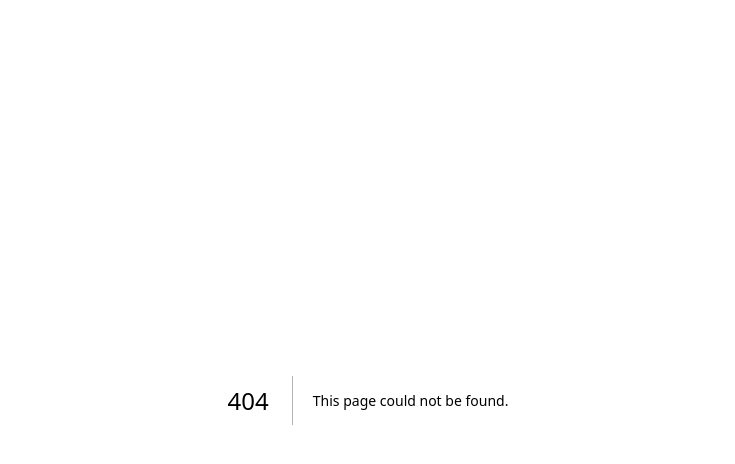
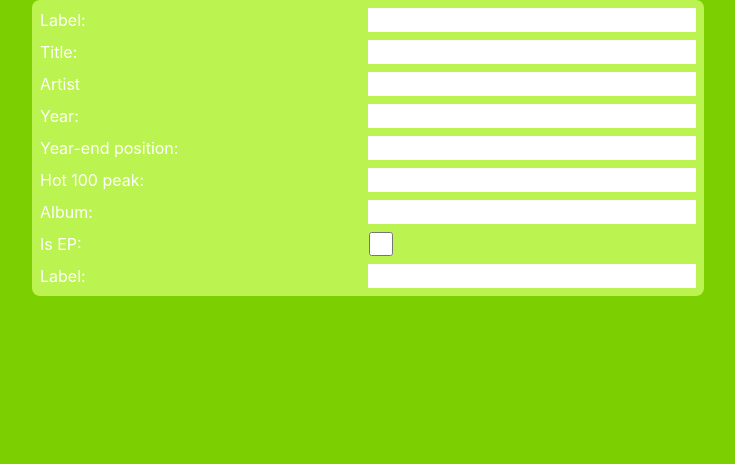
Before and after one commit to davenpos/Simeon-s-Best-Hit-Songs, a Next.js app: page /add in a window 1280 px wide. Before the commit this address had no page. Shown: the top 464 px of the page, without its empty margins (272-1007 px from the left). Built offline with nearby package versions, Linux system fonts and the light colour scheme.

Commit message:
Created add page, form and route

```diff
--- /dev/null
+++ b/app/add/page.tsx
@@ -0,0 +1,5 @@
+import Form from '@/components/Form';
+
+export default function Page() {
+  return <Form />;
+}
--- /dev/null
+++ b/app/api/add/route.ts
@@ -0,0 +1,25 @@
+import type { NextRequest } from 'next/server';
+import { NextResponse } from 'next/server';
+import { prisma } from '@/lib/prisma';
+
+export async function POST(req: NextRequest) {
+  try {
+    const formData = await req.formData();
+    //console.log(formData.get('title'));
+
+    return new NextResponse(
+      JSON.stringify({
+        message: 'Success',
+      }),
+      { status: 200 },
+    );
+  } catch (error: unknown) {
+    return new NextResponse(
+      JSON.stringify({
+        message: 'Authentication failed',
+        error: error instanceof Error ? error.message : 'Unknown error',
+      }),
+      { status: 500 },
+    );
+  }
+}
--- /dev/null
+++ b/components/Form.tsx
@@ -0,0 +1,81 @@
+'use client';
+
+import { SubmitEvent, useState } from 'react';
+import FormInput from './FormInput';
+
+export default function Form() {
+  const [isEP, setIsEP] = useState(false);
+
+  async function onSubmit(event: SubmitEvent<HTMLFormElement>) {
+    event.preventDefault();
+
+    const formData = new FormData(event.currentTarget);
+    formData.set('isEP', isEP.toString());
+    const response = await fetch('/api/add', {
+      method: 'POST',
+      body: formData,
+    });
+
+    //const data = await response.json();
+  }
+
+  const formLabels = [
+    {
+      name: 'rank',
+      label: 'Label:',
+      type: 'number',
+    },
+    {
+      name: 'title',
+      label: 'Title:',
+      type: 'text',
+    },
+    {
+      name: 'artist',
+      label: 'Artist',
+      type: 'text',
+    },
+    {
+      name: 'year',
+      label: 'Year:',
+      type: 'number',
+    },
+    {
+      name: 'year_end_pos',
+      label: 'Year-end position:',
+      type: 'number',
+    },
+    {
+      name: 'hot_100_pos',
+      label: 'Hot 100 peak:',
+      type: 'number',
+    },
+    {
+      name: 'album',
+      label: 'Album:',
+      type: 'text',
+    },
+    {
+      name: 'isEP',
+      label: 'Is EP:',
+      type: 'checkbox',
+      onChange: () => setIsEP(!isEP),
+    },
+    {
+      name: 'label',
+      label: 'Label:',
+      type: 'text',
+    },
+  ];
+
+  return (
+    <form
+      onSubmit={onSubmit}
+      className="rounded-lg bg-lime-300 grid grid-cols-2 max-w-2xl m-auto p-2 gap-y-2"
+    >
+      {formLabels.map((label, i) => (
+        <FormInput key={i} {...label} />
+      ))}
+    </form>
+  );
+}
--- /dev/null
+++ b/components/FormInput.tsx
@@ -0,0 +1,25 @@
+import { ChangeEventHandler, HTMLInputTypeAttribute } from 'react';
+
+export default function FormInput({
+  name,
+  label,
+  type,
+  onChange,
+}: {
+  name: string;
+  label: string;
+  type: HTMLInputTypeAttribute;
+  onChange?: ChangeEventHandler<HTMLInputElement, HTMLInputElement>;
+}) {
+  return (
+    <>
+      <label htmlFor={name}>{label}</label>
+      <input
+        type={type}
+        name={name}
+        className={`bg-white text-black px-1${type === 'checkbox' ? ' mr-[92%]' : ''}`}
+        onChange={onChange || undefined}
+      />
+    </>
+  );
+}
```
